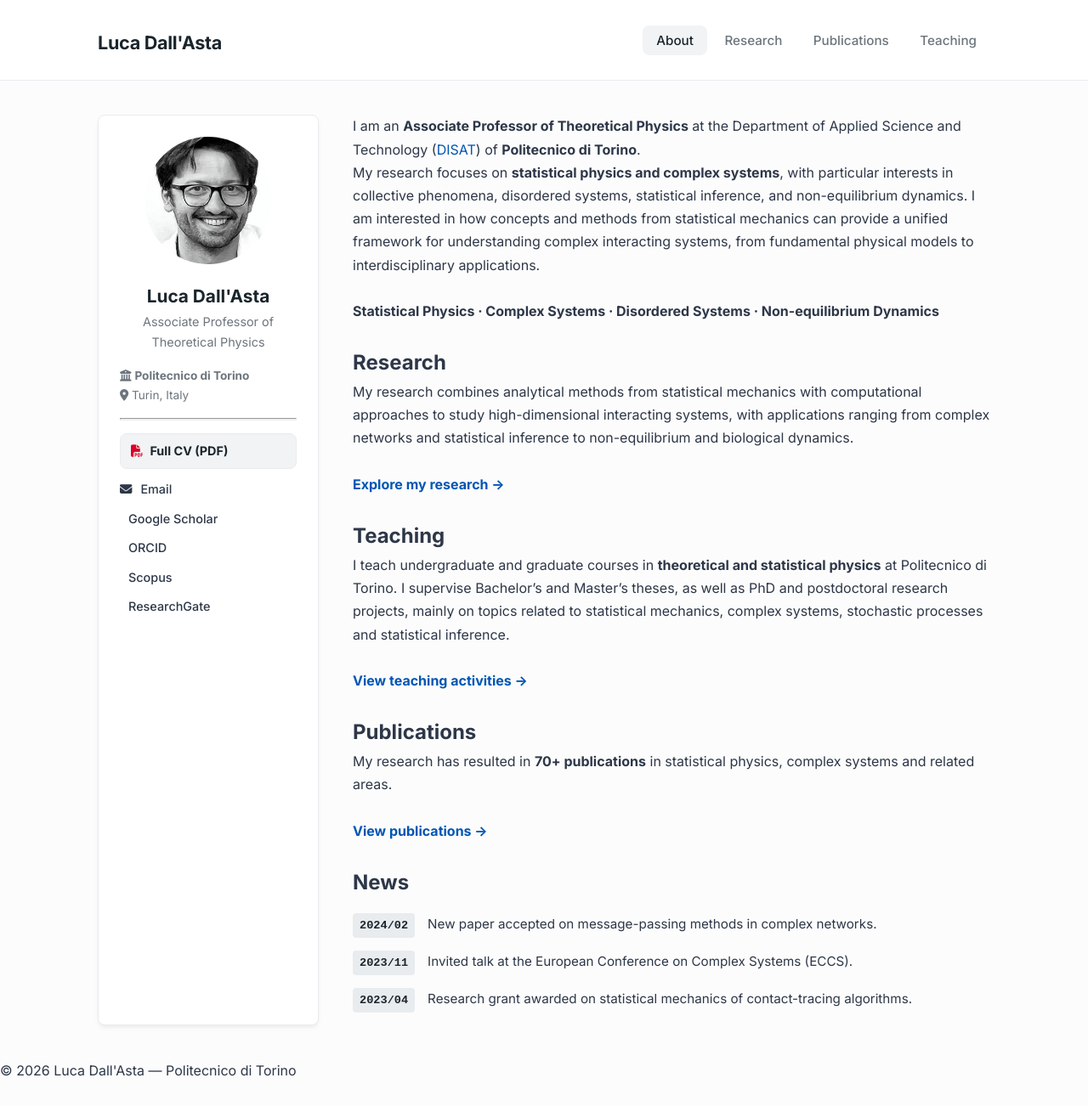
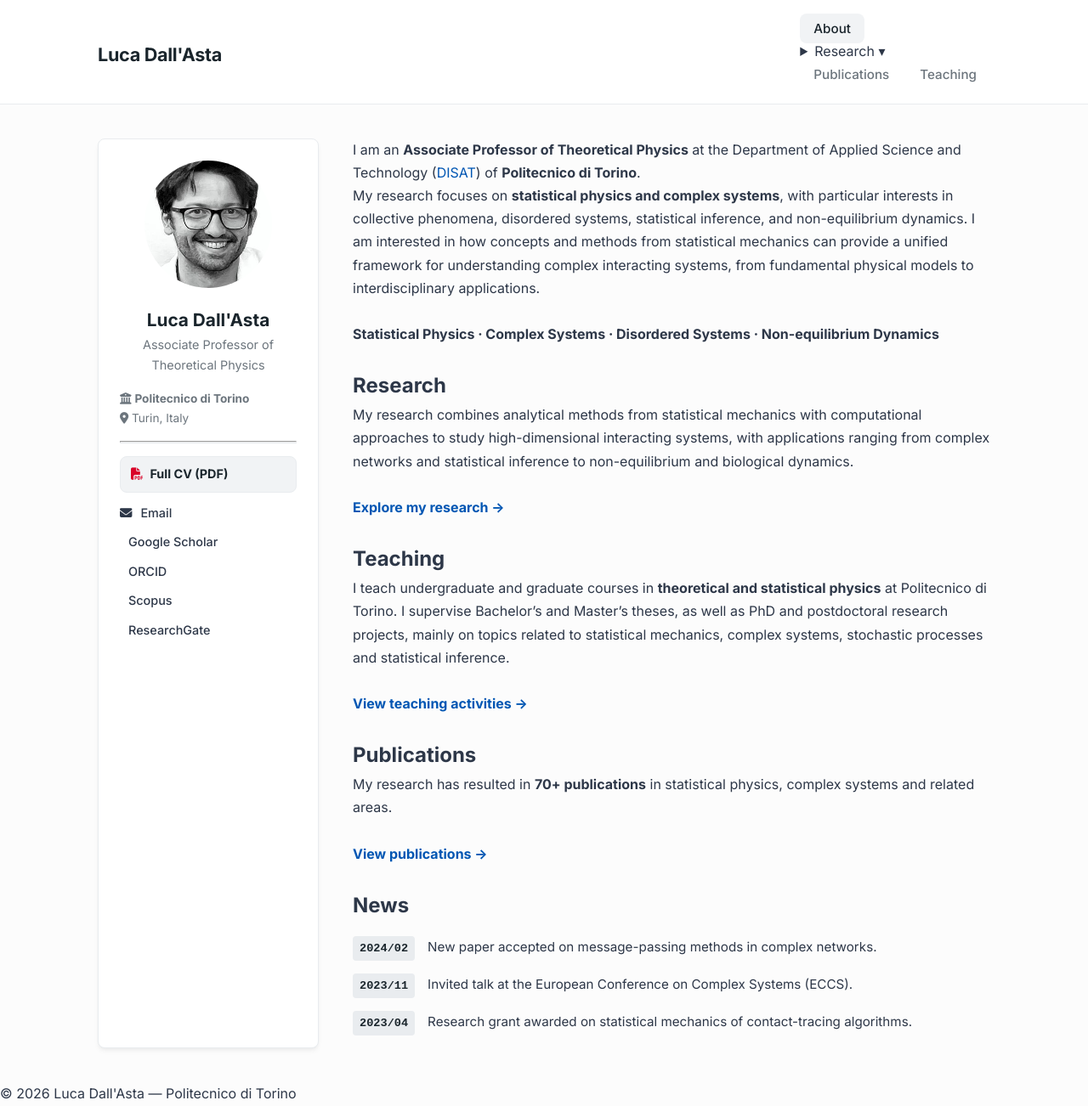
Before and after one commit to dallasta/dallasta.github.io, a Jekyll site: the page built from _pages/about.md, in a window 1280 px wide and 1302 px high. Shown: the whole window at 85% size. Built offline with Jekyll 4.4.1, drawn with Linux system fonts in a browser that asks for light colours; a style sheet for code colours, icons or effects is not loaded.

Commit message:
Add files via upload

```diff
--- a/_layouts/default.html
+++ b/_layouts/default.html
@@ -9,23 +9,43 @@
   <link rel="preconnect" href="https://fonts.googleapis.com">
   <link rel="preconnect" href="https://fonts.gstatic.com" crossorigin>
   <link href="https://fonts.googleapis.com/css2?family=Inter:wght@300;400;500;600;700&display=swap" rel="stylesheet">
-
   <!-- Icone FontAwesome e Academicons -->
   <link rel="stylesheet" href="https://cdnjs.cloudflare.com/ajax/libs/font-awesome/6.4.0/css/all.min.css">
   <link rel="stylesheet" href="https://cdn.jsdelivr.net/gh/jpswalsh/academicons@1/css/academicons.min.css">
 
   <!-- Custom CSS -->
   <link rel="stylesheet" href="{{ '/assets/css/custom.css' | relative_url }}">
+  <!-- Research dropdown navigation -->
+  <link rel="stylesheet" href="{{ '/assets/css/research-dropdown.css' | relative_url }}">
 </head>
 <body class="{% if page.author_profile %}has-sidebar{% else %}no-sidebar{% endif %}">
-
   <!-- Navigation Header -->
   <header>
     <div class="header-container">
       <h1><a href="{{ '/' | relative_url }}">{{ site.title }}</a></h1>
-      <nav>
+
+      <nav class="main-navigation" aria-label="Main navigation">
         {% for item in site.data.navigation.main %}
-          <a href="{{ item.url | relative_url }}" {% if page.url == item.url %}class="active"{% endif %}>{{ item.title }}</a>
+          {% if item.children %}
+            <details class="nav-dropdown">
+              <summary class="{% if page.url contains '/research/' %}active{% endif %}">
+                {{ item.title }} <span class="nav-chevron" aria-hidden="true">▾</span>
+              </summary>
+              <div class="nav-dropdown-menu">
+                {% for child in item.children %}
+                  <a href="{{ child.url | relative_url }}"
+                     {% if page.url == child.url %}class="active"{% endif %}>
+                    {{ child.title }}
+                  </a>
+                {% endfor %}
+              </div>
+            </details>
+          {% else %}
+            <a href="{{ item.url | relative_url }}"
+               {% if page.url == item.url %}class="active"{% endif %}>
+              {{ item.title }}
+            </a>
+          {% endif %}
         {% endfor %}
       </nav>
     </div>
@@ -33,7 +53,6 @@
 
   <!-- Main Container -->
   <div class="main-container">
-
 
 {% if page.author_profile %}
     <!-- Sidebar con Profilo, Full CV e Link Bibliometrici -->
```
